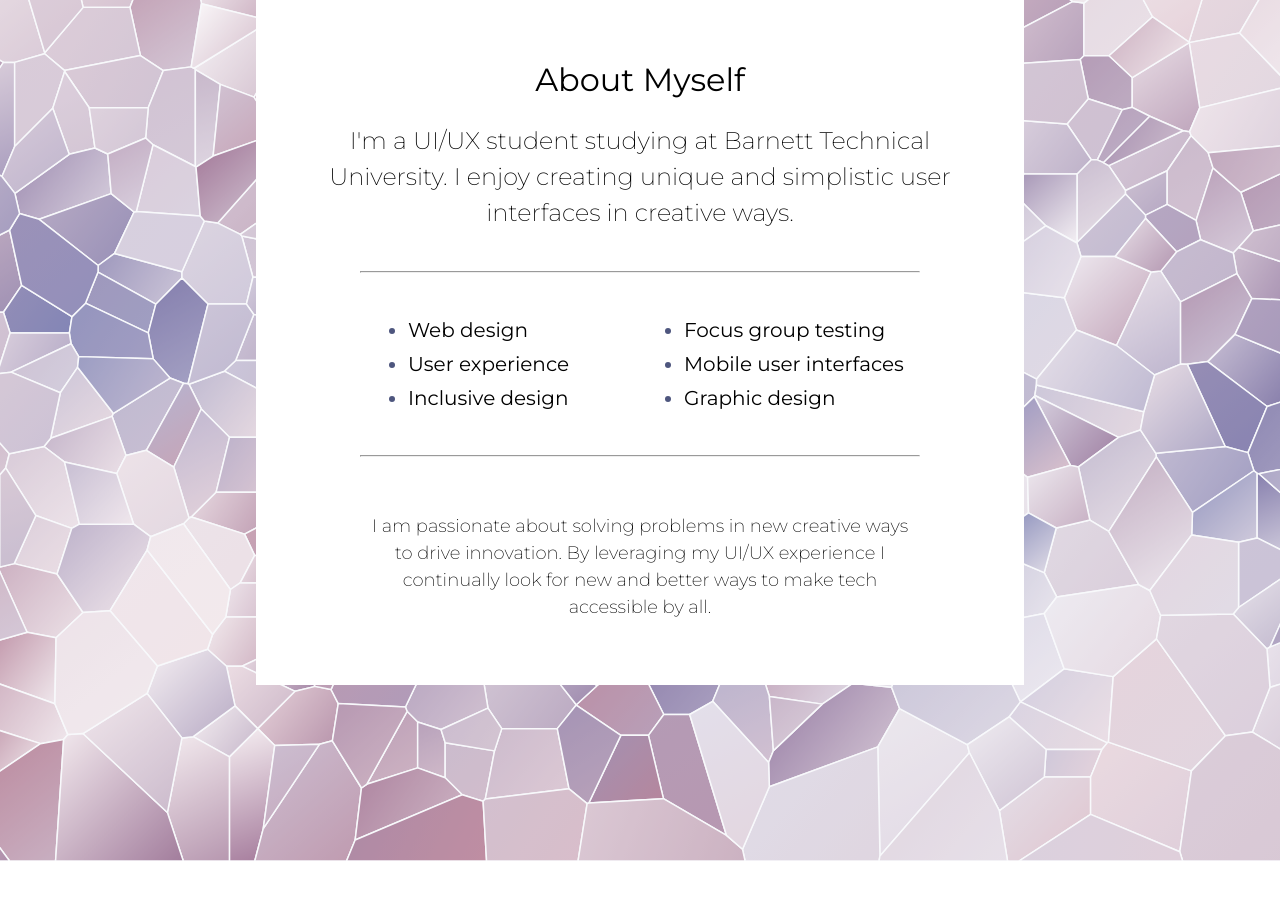
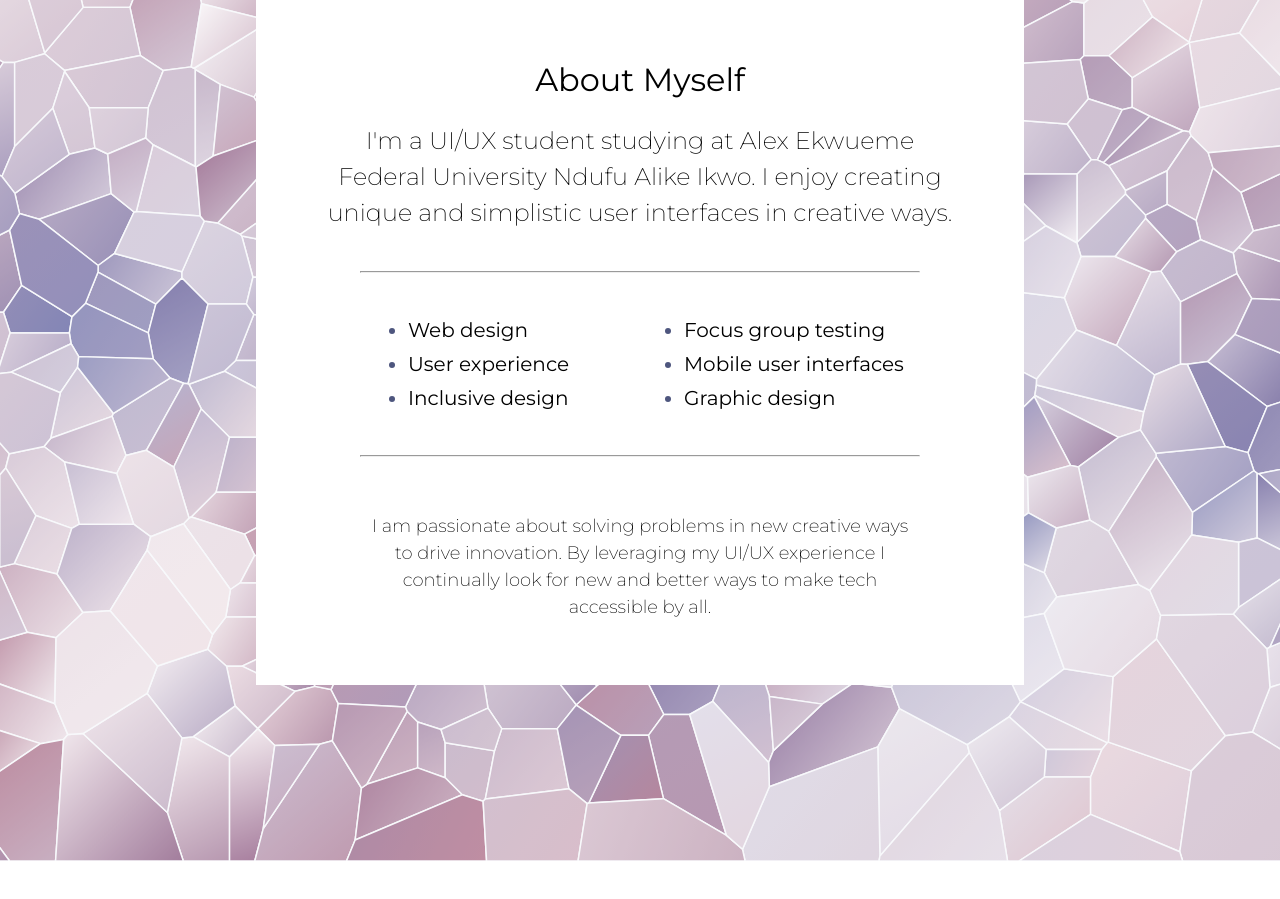
Before and after one commit to wasiusamad123/haywhy, a React (Vite) app: page / in a window 1280 px wide. Shown: the part 980-1879 px from the top of the page. Built offline with nearby package versions, Linux system fonts and the light colour scheme.

Commit message:
Update About.jsx

```diff
--- a/src/Components/About.jsx
+++ b/src/Components/About.jsx
@@ -24,7 +24,7 @@ const imageAltText = "purple and blue abstract background";
  * Sort description that expands on your title on the Home component.
  */
 const description =
-  "I'm a UI/UX student studying at Barnett Technical University. I enjoy creating unique and simplistic user interfaces in creative ways.";
+  "I'm a UI/UX student studying at Alex Ekwueme Federal University Ndufu Alike Ikwo. I enjoy creating unique and simplistic user interfaces in creative ways.";
 
 /**
  * List of some of skills or technologies you work on, are learning,
```
